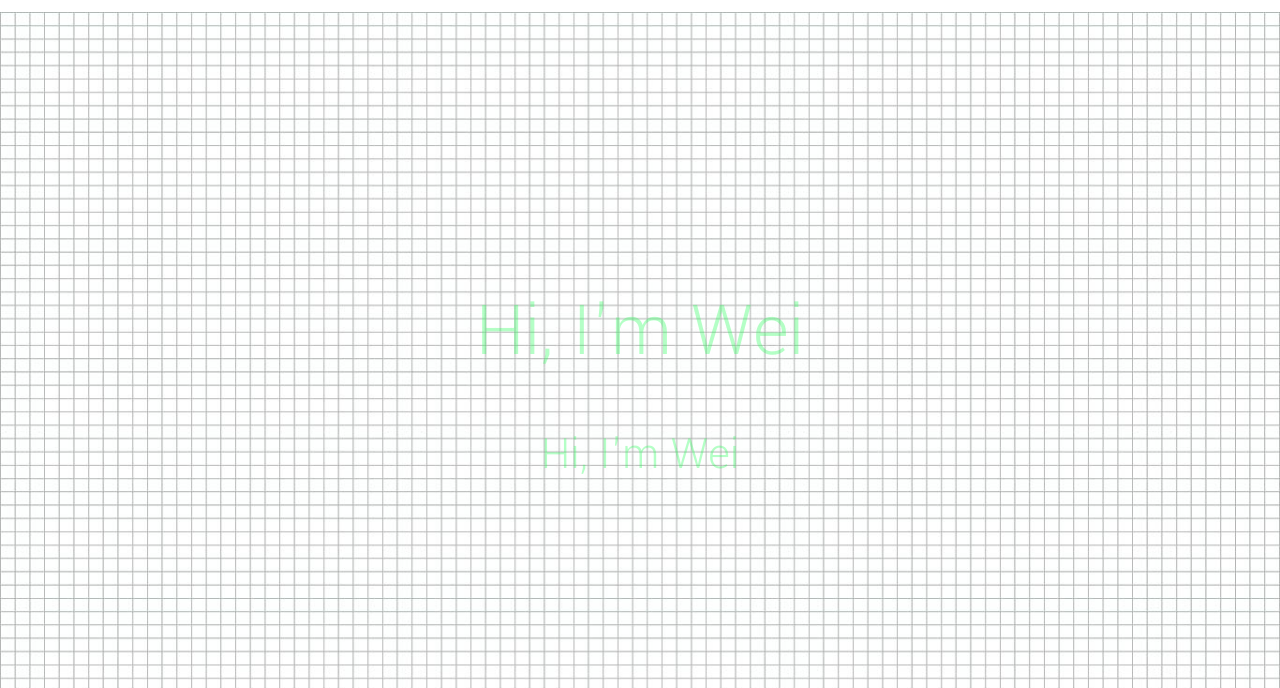
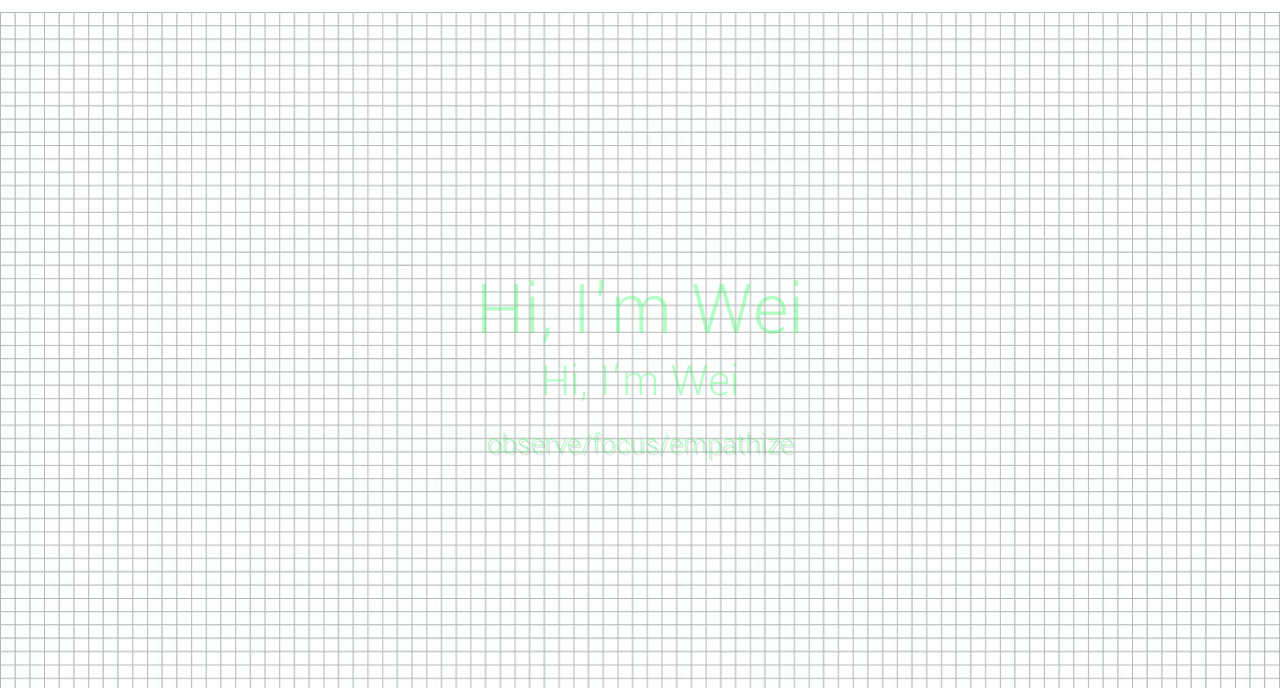
Before and after one commit to wayphebe/folio, a website: page app/index.html in a window 1280 px wide. Shown: the part 112-800 px from the top of the page. Drawn offline with Linux system fonts and the light colour scheme.

Commit message:
add mixins

```diff
--- /dev/null
+++ b/app/assets/styles/base/_variables.css
@@ -0,0 +1 @@
+$mainGreen: #2f55;
--- a/app/assets/styles/modules/_large-hero.css
+++ b/app/assets/styles/modules/_large-hero.css
@@ -12,13 +12,27 @@
 
     &__title{
         font-weight: 300;
-        color: #2f55;
+        color: $mainGreen;
         font-size: 4.8rem;
+        margin: 0;
     }
 
     &__subtitle{
         font-weight: 300;
-        color: #2f55;
+        color: $mainGreen;
         font-size: 2.9rem;
+        margin: 0;
+    }
+
+    &__description{
+        color: $mainGreen;
+        font-size: 1.875rem;
+        font-weight: 300;
+        text-shadow: 2px 2px 0 rgba(0,0,0,.1);
+        max-width: 30rem ;
+        margin-left: auto;
+        margin-right: auto;
+        text-align: center;
+
     }
 }
--- a/app/assets/styles/styles.css
+++ b/app/assets/styles/styles.css
@@ -1,3 +1,4 @@
 @import "normalize.css";
 @import "base/_global";
+@import "base/_variables";
 @import "modules/_large-hero";
--- a/app/index.html
+++ b/app/index.html
@@ -32,6 +32,7 @@
             <div class="wrapper">
                 <h1 class="large-hero__title">Hi, I'm Wei</h1>
                 <h1 class="large-hero__subtitle">Hi, I'm Wei</h1>
+                <h1 class="large-hero__description">observe/focus/empathize</h1>
 
                 </div>
             </div>
--- a/app/temp/styles/styles.css
+++ b/app/temp/styles/styles.css
@@ -377,10 +377,24 @@ img{
         font-weight: 300;
         color: #2f55;
         font-size: 4.8rem;
+        margin: 0;
     }
 
 .large-hero__subtitle{
         font-weight: 300;
         color: #2f55;
         font-size: 2.9rem;
+        margin: 0;
     }
+
+.large-hero__description{
+        color: #2f55;
+        font-size: 1.875rem;
+        font-weight: 300;
+        text-shadow: 2px 2px 0 rgba(0,0,0,.1);
+        max-width: 30rem ;
+        margin-left: auto;
+        margin-right: auto;
+        text-align: center;
+
+    }
--- a/gulp/tasks/styles.js
+++ b/gulp/tasks/styles.js
@@ -4,10 +4,11 @@ var autoprefixer = require('autoprefixer');
 var cssvars = require('postcss-simple-vars');
 var nested = require('postcss-nested');
 var cssImport = require('postcss-import');
+var mixins = require('postcss-mixins');
 
 gulp.task('styles', function(){
     return gulp.src('./app/assets/styles/styles.css')
-    .pipe(postcss([cssImport, cssvars, nested, autoprefixer]))
+    .pipe(postcss([mixins, cssImport, cssvars, nested, autoprefixer]))
     .on('error',function(errorInfo){
         console.log(errorInfo.toString());
         this.emit('end');
--- a/package.json
+++ b/package.json
@@ -27,6 +27,7 @@
     "gulp-postcss": "^8.0.0",
     "gulp-watch": "^5.0.1",
     "postcss-import": "^12.0.1",
+    "postcss-mixins": "^6.2.1",
     "postcss-nested": "^4.1.1",
     "postcss-simple-vars": "^5.0.1"
   }
```
Also changed, not shown: 1 other file.
